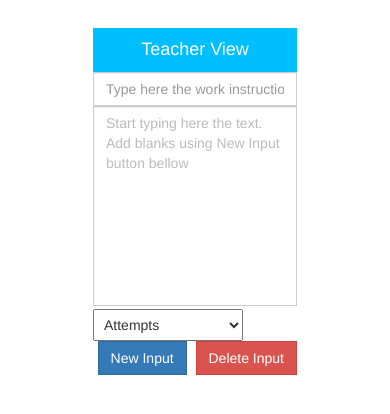
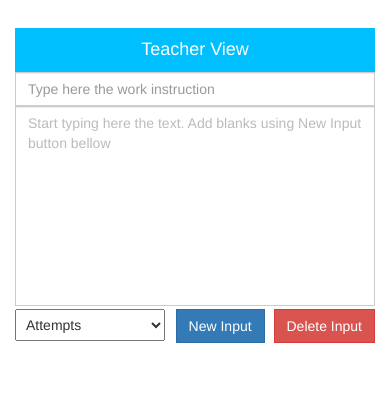
Before and after one commit to virtloop/Fill-in-, a plain HTML site: page index.html in a window 390 px wide. Shown: the part 54-468 px from the top of the page. Drawn offline with Linux system fonts and the light colour scheme.

Commit message:
Add files via upload

```diff
--- a/css/styles.css
+++ b/css/styles.css
@@ -135,3 +135,9 @@ button {
 	border: 2px solid red;
 	color: red;
 }
+
+@media only screen and (max-width: 579px) {
+	#content-center{
+		width: 100%;
+	}
+}
```
